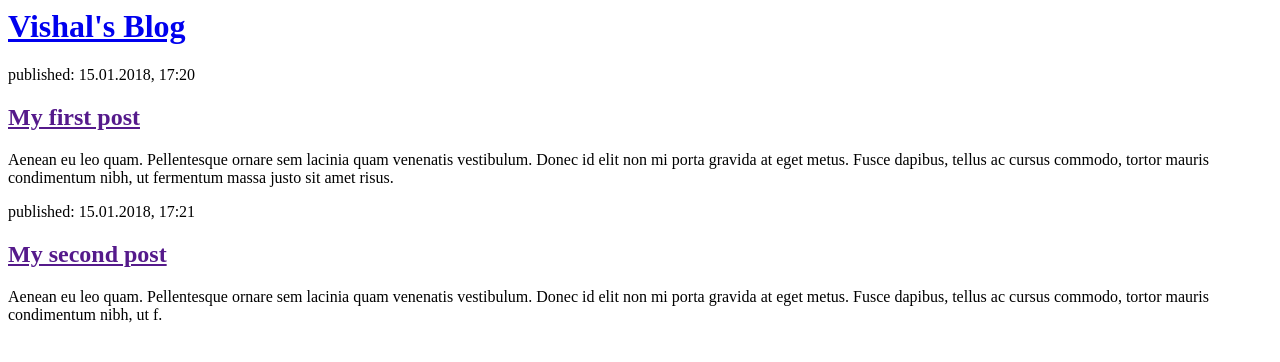
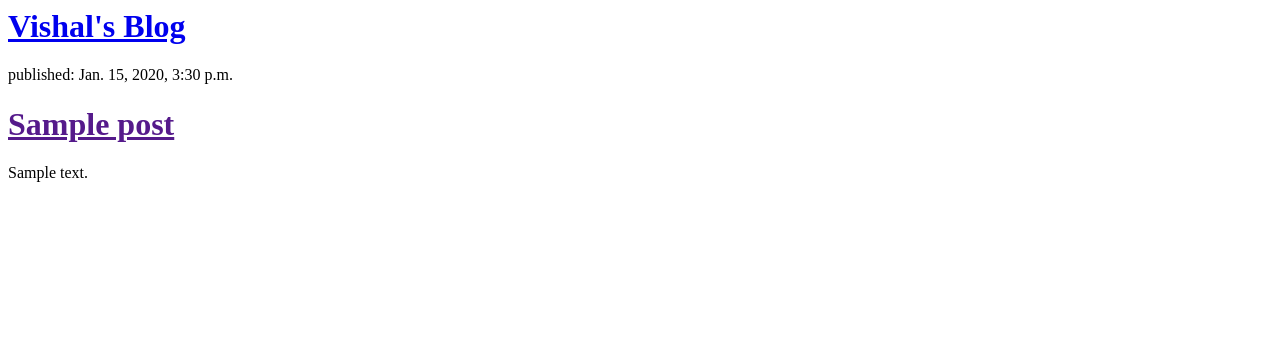
Before and after one commit to vddesai1871/first-django-app, a Django app: template blog/templates/blog/post_list.html in a window 1280 px wide. Shown: the top 362 px of the page. Run offline with Django 3.2, Linux system fonts and the light colour scheme; the template is opened without the code that fills it: values that come from a table or form of the project are taken from there, others are empty; tables that the repository leaves empty hold one stand-in row (values such as "Sample post").

Commit message:
Used Django templates

```diff
--- a/blog/templates/blog/post_list.html
+++ b/blog/templates/blog/post_list.html
@@ -6,17 +6,12 @@
         <div>
             <h1><a href="/">Vishal's Blog</a></h1>
         </div>
-
-        <div>
-            <p>published: 15.01.2018, 17:20</p>
-            <h2><a href="">My first post</a></h2>
-            <p>Aenean eu leo quam. Pellentesque ornare sem lacinia quam venenatis vestibulum. Donec id elit non mi porta gravida at eget metus. Fusce dapibus, tellus ac cursus commodo, tortor mauris condimentum nibh, ut fermentum massa justo sit amet risus.</p>
-        </div>
-
-        <div>
-            <p>published: 15.01.2018, 17:21</p>
-            <h2><a href="">My second post</a></h2>
-            <p>Aenean eu leo quam. Pellentesque ornare sem lacinia quam venenatis vestibulum. Donec id elit non mi porta gravida at eget metus. Fusce dapibus, tellus ac cursus commodo, tortor mauris condimentum nibh, ut f.</p>
-        </div>
+        {% for post in posts %}
+            <div>
+                <p>published: {{ post.published_date }}</p>
+                <h1><a href="">{{ post.title }}</a></h1>
+                <p>{{ post.text|linebreaksbr }}</p>
+            </div>
+        {% endfor %}
     </body>
 </html>
--- a/blog/views.py
+++ b/blog/views.py
@@ -1,7 +1,9 @@
 from django.shortcuts import render
-
+from django.utils import timezone
+from .models import Post
 # Create your views here.
 
 
 def post_list(request):
-    return render(request, "blog/post_list.html")
+    posts = Post.objects.filter(published_date__lte=timezone.now()).order_by('published_date')
+    return render(request, "blog/post_list.html", {'posts' : posts})
```
